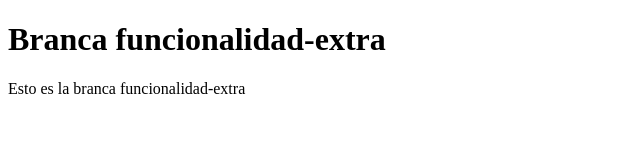
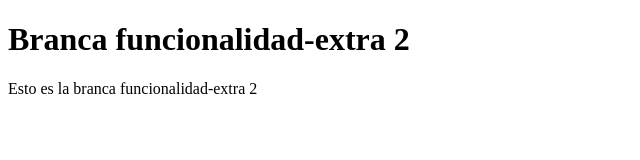
Before and after one commit to crisi248/EjercicioGitGithub, a plain HTML site: page index.html in a window 1280 px wide. Shown: the full height of the page, 0-640 px from the left. Drawn offline with Linux system fonts and the light colour scheme.

Commit message:
Commit funcionalidad-extra

```diff
--- a/index.html
+++ b/index.html
@@ -6,7 +6,7 @@
     <title>Document</title>
 </head>
 <body>
-    <h1>Branca funcionalidad-extra</h1>
-    <p>Esto es la branca funcionalidad-extra</p>
+    <h1>Branca funcionalidad-extra 2</h1>
+    <p>Esto es la branca funcionalidad-extra 2</p>
 </body>
 </html>
```
